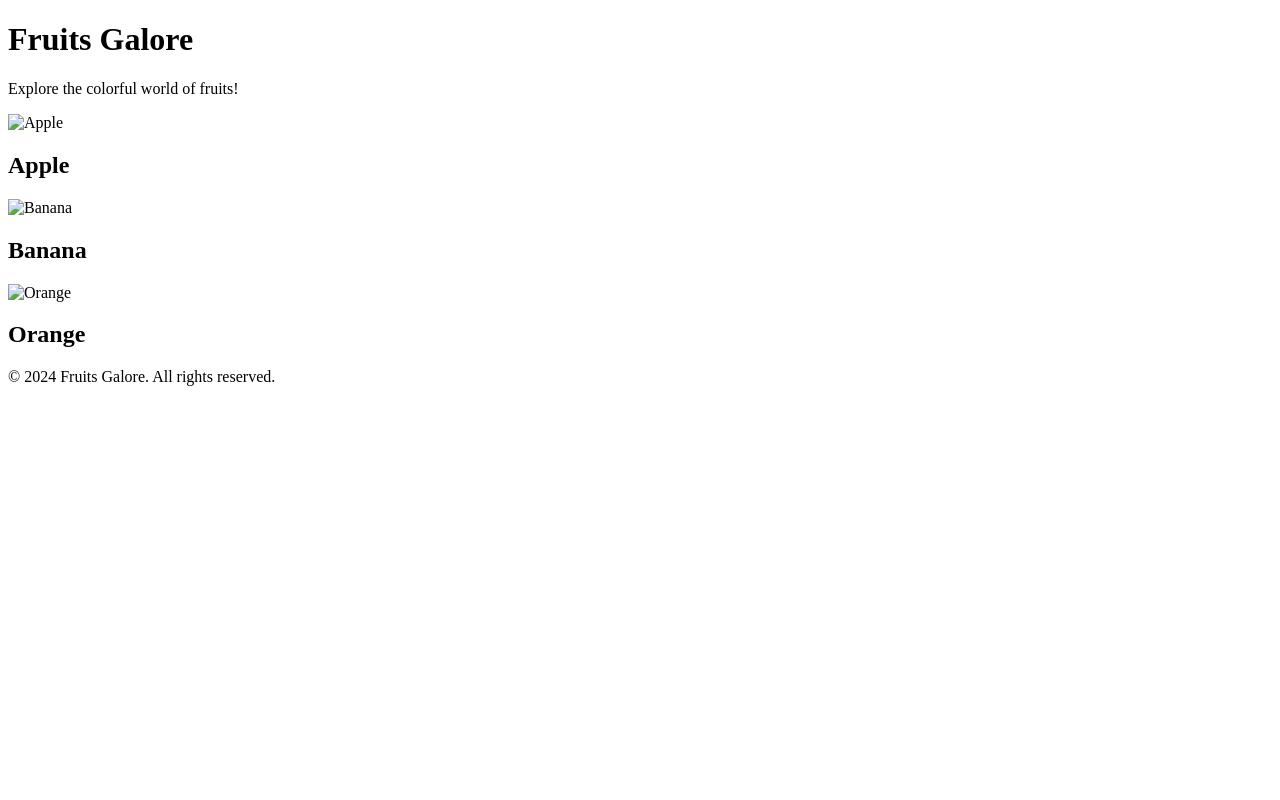
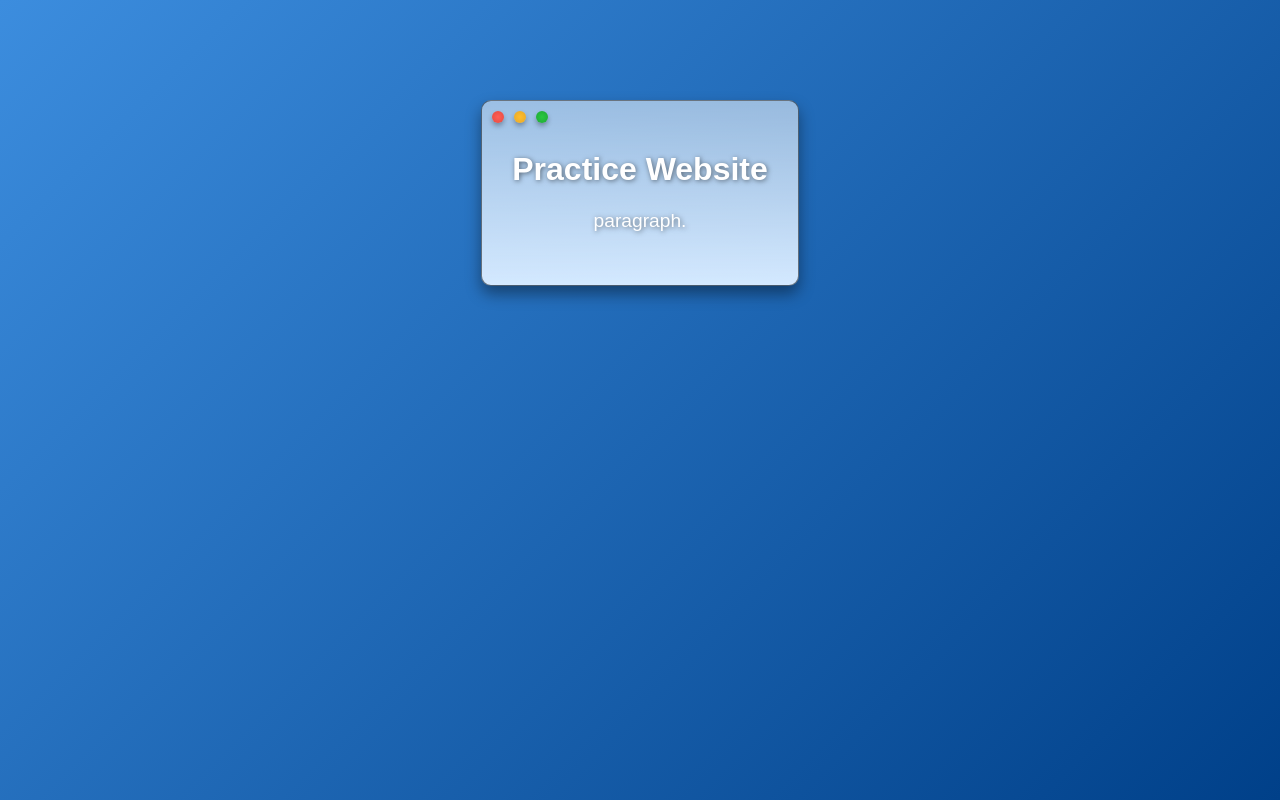
Before and after one commit to souphiyori/frutiger-aero-practice, a plain HTML site: page index.html in a window 1280 px wide. Drawn offline with Linux system fonts and the light colour scheme.

Commit message:
worked on css

```diff
--- a/index.html
+++ b/index.html
@@ -10,32 +10,19 @@
 </head>
 
 <body>
-    <header>
-        <h1>Fruits Galore</h1>
-        <p>Explore the colorful world of fruits!</p>
-    </header>
-
-    <main>
-        <section id="fruit-gallery">
-            <div class="fruit-card" data-fruit="Apple">
-                <img src="images/apple.png" alt="Apple">
-                <h2>Apple</h2>
+    <div class="container">
+        <div class="window-header">
+            <div class="window-controls">
+                <span class="button red"></span>
+                <span class="button yellow"></span>
+                <span class="button green"></span>
             </div>
-            <div class="fruit-card" data-fruit="Banana">
-                <img src="images/banana.png" alt="Banana">
-                <h2>Banana</h2>
-            </div>
-            <div class="fruit-card" data-fruit="Orange">
-                <img src="images/orange.png" alt="Orange">
-                <h2>Orange</h2>
-            </div>
-        </section>
-    </main>
-
-    <footer>
-        <p>&copy; 2024 Fruits Galore. All rights reserved.</p>
-    </footer>
-
+        </div>
+        <div class="content">
+            <h2>Practice Website</h2>
+            <p>paragraph.</p>
+        </div>
+    </div>
 </body>
 
 </html>
--- a/styles/site.css
+++ b/styles/site.css
@@ -0,0 +1,88 @@
+/* General Styling */
+body {
+    margin: 0;
+    font-family: Arial, sans-serif;
+    background: linear-gradient(135deg, #3c8dde, #004089); /* Vibrant blue gradient */
+    color: white;
+    text-shadow: 1px 1px 5px rgba(0, 0, 0, 0.5);
+    display: flex;
+    flex-direction: column;
+    align-items: center;
+    justify-content: flex-start;
+    height: 100vh;
+    padding: 0;
+}
+
+/* Navbar */
+nav {
+    width: 100%;
+    background: linear-gradient(to bottom, #ffffff88, #d4e9ff);
+    padding: 15px;
+    box-shadow: 0 4px 8px rgba(0, 0, 0, 0.3);
+    position: fixed;
+    top: 0;
+    text-align: center;
+    z-index: 1000;
+}
+
+nav h1 {
+    margin: 0;
+    font-size: 1.8em;
+    color: #fff;
+}
+
+/* Container */
+.container {
+    margin-top: 100px; /* Push below navbar */
+    background: linear-gradient(to bottom, #ffffff88, #d4e9ff);
+    padding: 30px;
+    border-radius: 10px;
+    border: 1px solid rgba(0, 0, 0, 0.5);
+    box-shadow: 0 8px 15px rgba(0, 0, 0, 0.4);
+    max-width: 600px;
+    text-align: center;
+    position: relative;
+}
+
+/* Window Controls */
+.window-controls {
+    display: flex;
+    justify-content: flex-start;
+    gap: 10px;
+    position: absolute;
+    top: 10px;
+    left: 10px;
+}
+
+.button {
+    width: 12px;
+    height: 12px;
+    border-radius: 50%;
+    box-shadow: 0 3px 5px rgba(0, 0, 0, 0.3);
+    cursor: pointer;
+}
+
+.red {
+    background: radial-gradient(circle, #ff5f57, #e44a40);
+}
+
+.yellow {
+    background: radial-gradient(circle, #ffbd2f, #e6a826);
+}
+
+.green {
+    background: radial-gradient(circle, #28c840, #20a735);
+}
+
+/* Text Content */
+h2 {
+    font-size: 2em;
+    margin: 20px 0 10px;
+}
+
+p {
+    font-size: 1.2em;
+    line-height: 1.5;
+    color: white;
+    text-shadow: 1px 1px 5px rgba(0, 0, 0, 0.5);
+}
```
